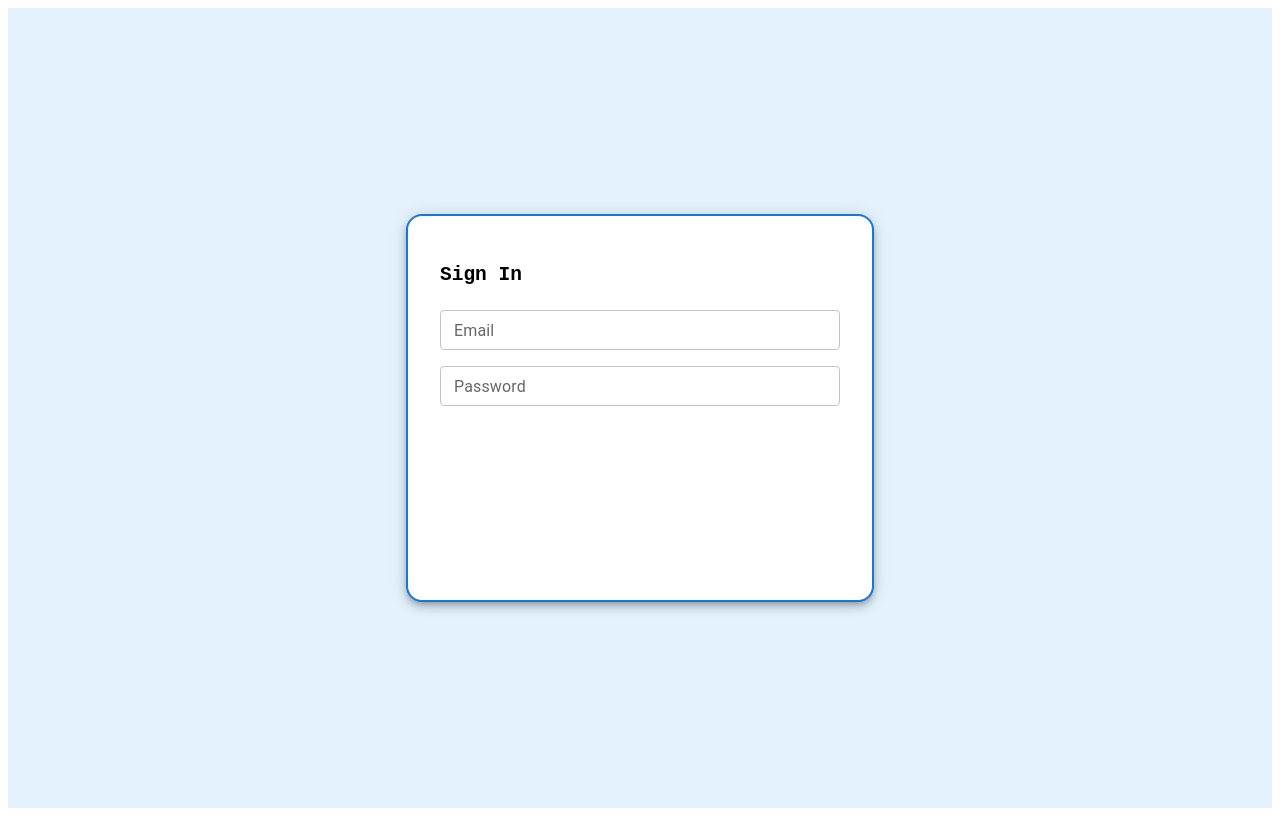
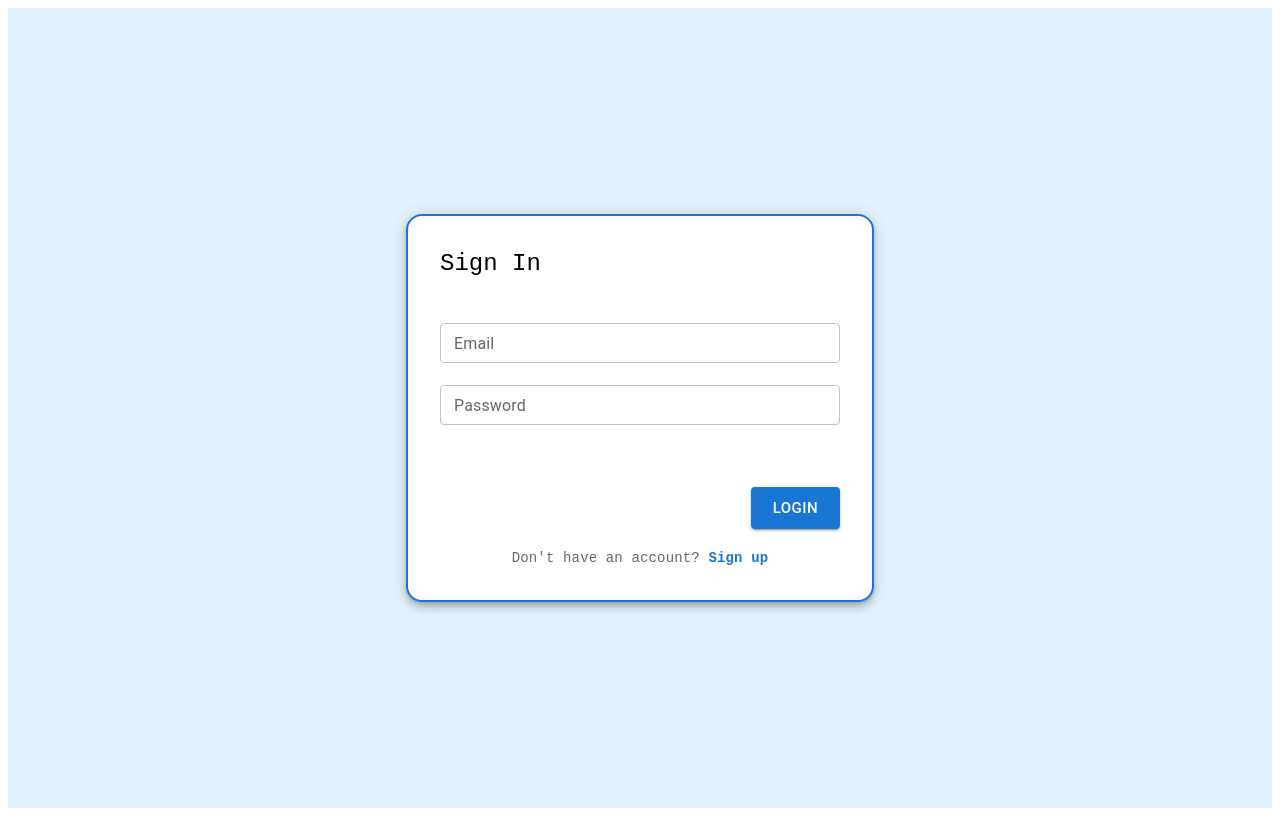
Before and after one commit to AntoMakh/job-com, a React (Create React App) app in the folder client/: page /login in a window 1280 px wide. Built offline with nearby package versions, Linux system fonts and the light colour scheme.

Commit message:
Finalised the sample login form page: -added a Login button -addded a "no account sign up" text

```diff
--- a/client/src/Pages/LoginPage.js
+++ b/client/src/Pages/LoginPage.js
@@ -1,52 +1,72 @@
-import React from 'react';
-import Box from '@mui/material/Box';
-import TextField from '@mui/material/TextField';
+import React from "react";
+import Box from "@mui/material/Box";
+import Button from "@mui/material/Button";
+import TextField from "@mui/material/TextField";
+import Typography from "@mui/material/Typography";
+import Link from "@mui/material/Link";
 
 function LoginContainer() {
+  const handleSubmit = (event) => {
+    event.preventDefault();
+
+    //checking username and pass here
+  };
   return (
-    <Box
+    //i hate the formatting too ngl
+    <Box //box to center the whole form in the middle
       sx={{
-        minHeight: '100vh',
-        bgcolor: '#e3f2fd',
-        display: 'flex',
-        justifyContent: 'center',
-        alignItems: 'center',
+        minHeight: "100vh",
+        bgcolor: "#e3f2fd",
+        display: "flex",
+        justifyContent: "center",
+        alignItems: "center",
       }}
     >
-      <Box
+      <Box //the actual box containing the form
         sx={{
           width: 400,
           height: 320,
-          bgcolor: 'white',
-          border: '2px solid #1976d2',
+          bgcolor: "white",
+          border: "2px solid #1976d2",
           borderRadius: 4,
           boxShadow: 6,
           p: 4,
-          color: 'black',
-          display: 'flex',
-          flexDirection: 'column',
-          alignItems: 'center',
-          fontFamily: 'monospace',
+          color: "black",
+          display: "flex",
+          flexDirection: "column",
+          alignItems: "center",
+          fontFamily: "monospace",
         }}
       >
-        <Box
-          component="h2"
+        <Typography
+          variant="h5" //this controls the actual text on the screen
+          component="h1" //this is what appears in the source code of the page, so you use this for ahem "SEO and accesibility"
           sx={{
-            alignSelf: 'flex-start',
+            alignSelf: "flex-start",
             mb: 3,
-            fontFamily: 'monospace',
+            fontFamily: "monospace",
           }}
         >
           Sign In
-        </Box>
-
+        </Typography>
+        <Box //this box is necessary for the form stuff
+          component="form"
+          onSubmit={handleSubmit}
+          sx={{
+            display: "flex",
+            flexDirection: "column",
+            justifyContent: "space-around",
+            flexGrow: 1,
+            width: "100%",
+          }}
+        >
           <TextField
             label="Email"
             variant="outlined"
             type="email"
             fullWidth
             size="small"
-          sx={{ mb: 2 }}
+            sx={{ mb: 2, mt: 2 }}
           />
           <TextField
             label="Password"
@@ -55,6 +75,40 @@ function LoginContainer() {
             fullWidth
             size="small"
           />
+          <Box sx={{ flexGrow: 0.1 }} />{" "}
+          {/* this is a visual spacer/seperator for the button to appear lower */}
+          <Box //used to align the button in the bottom left corner, refer to "flexbox containers"
+            sx={{
+              display: "flex",
+              justifyContent: "flex-end",
+              mt: 2,
+              width: "100%",
+            }}
+          >
+            <Button
+              variant="contained"
+              color="primary"
+              size="large"
+              type="submit"
+              sx={{ mt: 4 }}
+            >
+              Login
+            </Button>
+          </Box>
+        </Box>
+        <Typography
+          variant="body2"
+          sx={{
+            mt: 2,
+            color: "text.secondary",
+            fontFamily: "monospace",
+          }}
+        >
+          Don't have an account?{" "}
+          <Link href="/signup" underline="hover" sx={{ fontWeight: "bold" }}>
+            Sign up
+          </Link>
+        </Typography>
       </Box>
     </Box>
   );
```
Lines whose indentation alone changed are shown as unchanged.
